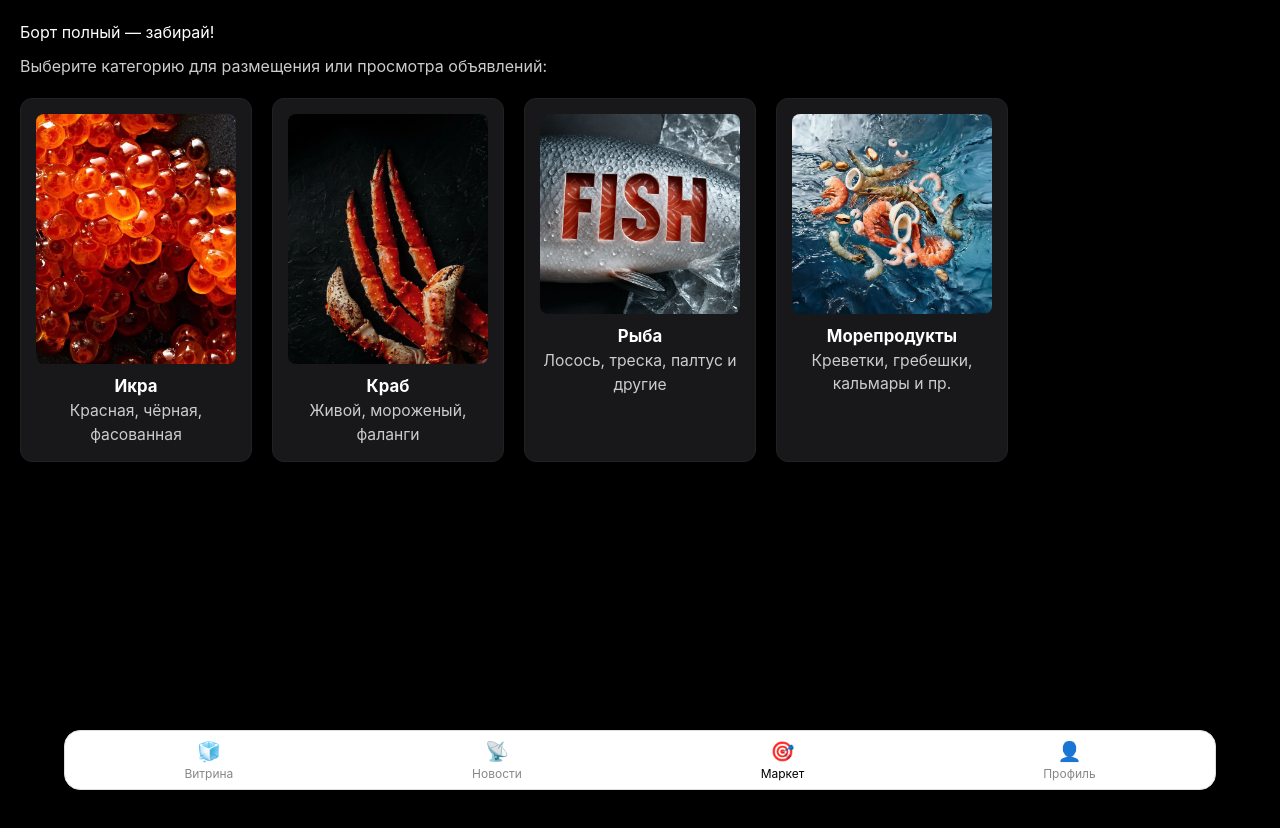
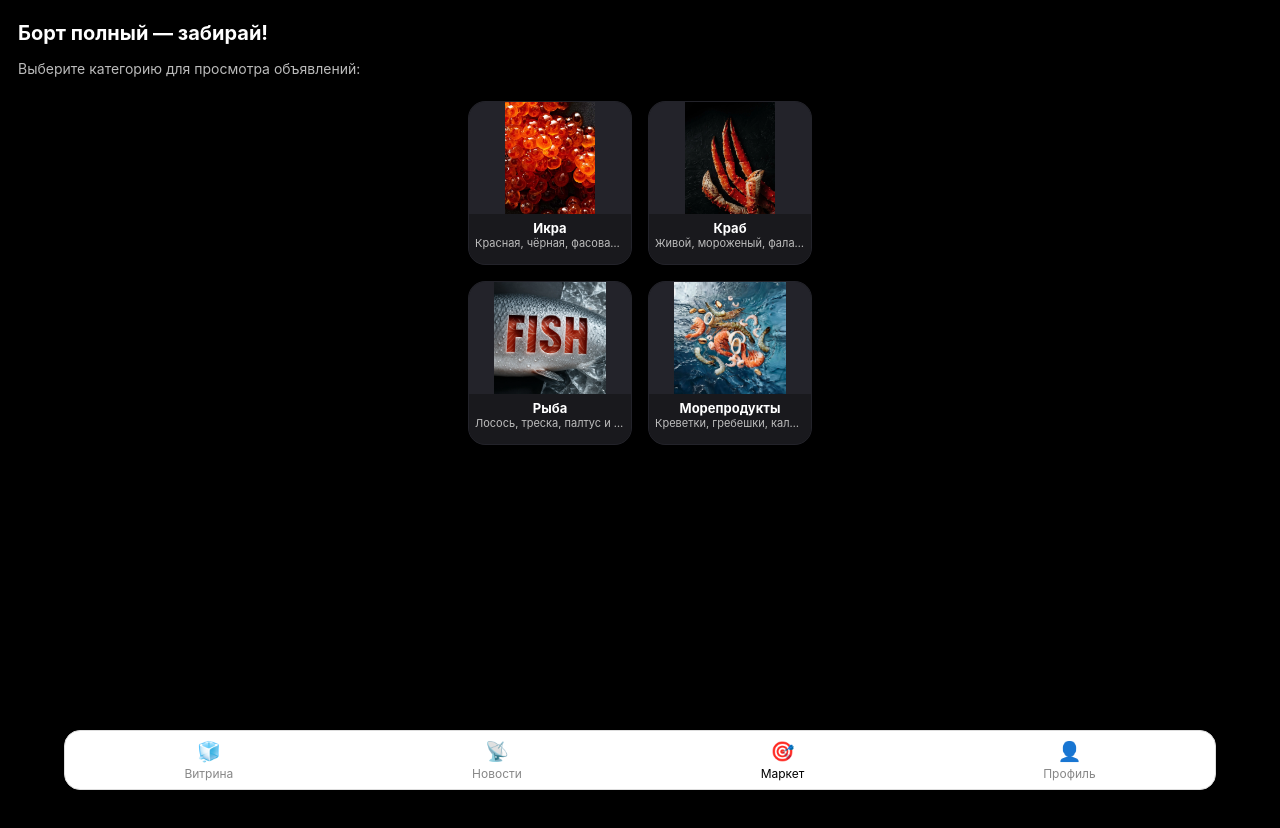
Before and after one commit to AlexSalavat/ikra-miniapp, a React (Create React App) app: page /market/sell in a window 1280 px wide. Shown: the top 828 px of the page. Built offline with nearby package versions, Linux system fonts and the light colour scheme.

Commit message:
market sell: компактные квадратные карточки, текст всегда виден, оптимизация сетки

```diff
--- a/src/components/MarketSell.js
+++ b/src/components/MarketSell.js
@@ -28,51 +28,98 @@ const categories = [
   },
 ];
 
+const CARD_SIZE = 164; // px
+
 const MarketSell = () => {
   const navigate = useNavigate();
 
   return (
-    <div style={{ padding: '20px', background: '#000', minHeight: '100vh' }}>
-      <h1 style={{ color: '#fff', marginBottom: '10px' }}>Борт полный — забирай!</h1>
-      <p style={{ color: '#ccc' }}>Выберите категорию для размещения или просмотра объявлений:</p>
+    <div style={{ padding: 18, background: '#000', minHeight: '100vh' }}>
+      <h1 style={{ color: '#fff', marginBottom: 10, fontSize: 20, fontWeight: 700 }}>
+        Борт полный — забирай!
+      </h1>
+      <p style={{ color: '#bbb', marginBottom: 12, fontSize: 14 }}>
+        Выберите категорию для просмотра объявлений:
+      </p>
 
       <div style={{
         display: 'grid',
-        gridTemplateColumns: 'repeat(auto-fill, minmax(200px, 1fr))',
-        gap: '20px',
-        marginTop: '20px'
+        gridTemplateColumns: `repeat(2, ${CARD_SIZE}px)`,
+        gap: 16,
+        maxWidth: CARD_SIZE * 2 + 16,
+        margin: '0 auto',
+        marginTop: 22,
+        justifyContent: 'center'
       }}>
         {categories.map((item) => (
           <div
             key={item.key}
             onClick={() => navigate(`/market/sell/${item.key}`)}
             style={{
-              border: '1px solid #222',
-              borderRadius: '12px',
-              padding: '15px',
-              backgroundColor: '#18181A',
-              textAlign: 'center',
+              width: CARD_SIZE,
+              height: CARD_SIZE,
+              border: '1.2px solid #23232a',
+              borderRadius: 17,
+              backgroundColor: '#19191d',
               color: '#fff',
               cursor: 'pointer',
-              transition: 'all 0.18s'
+              boxShadow: '0 2px 13px #0004',
+              overflow: 'hidden',
+              display: 'flex',
+              flexDirection: 'column',
+              alignItems: 'stretch',
+              transition: 'box-shadow .15s'
             }}
           >
-            <img
-              src={item.image}
-              alt={item.title}
-              style={{ width: '100%', borderRadius: '8px', objectFit: 'cover' }}
-              onError={e => { e.target.src = '/images/no-image.webp'; }}
-            />
-            <h3 style={{
-              marginTop: '10px',
-              fontWeight: 'bold',
-              fontSize: '1.05rem'
+            {/* Фиксированная высота для фото */}
+            <div style={{
+              width: '100%',
+              height: 112,
+              display: 'flex',
+              alignItems: 'center',
+              justifyContent: 'center',
+              background: '#23232a'
             }}>
-              {item.title}
-            </h3>
-            <p style={{ color: '#ccc', fontSize: '0.98rem' }}>
-              {item.description}
-            </p>
+              <img
+                src={item.image}
+                alt={item.title}
+                style={{
+                  maxWidth: '100%',
+                  maxHeight: '100%',
+                  objectFit: 'contain',
+                  display: 'block',
+                }}
+                onError={e => { e.target.src = '/images/no-image.webp'; }}
+              />
+            </div>
+            {/* Текстовый блок всегда виден */}
+            <div style={{
+              flex: 'none',
+              padding: '7px 6px 8px 6px',
+              textAlign: 'center',
+              background: '#19191d',
+              minHeight: 39,
+              boxSizing: 'border-box'
+            }}>
+              <div style={{
+                fontWeight: 700,
+                fontSize: 13,
+                marginBottom: 1,
+                lineHeight: 1.13,
+                whiteSpace: 'nowrap',
+                overflow: 'hidden',
+                textOverflow: 'ellipsis'
+              }}>{item.title}</div>
+              <div style={{
+                color: '#bdbdbd',
+                fontSize: 11,
+                minHeight: 13,
+                lineHeight: 1.18,
+                whiteSpace: 'nowrap',
+                overflow: 'hidden',
+                textOverflow: 'ellipsis'
+              }}>{item.description}</div>
+            </div>
           </div>
         ))}
       </div>
```
